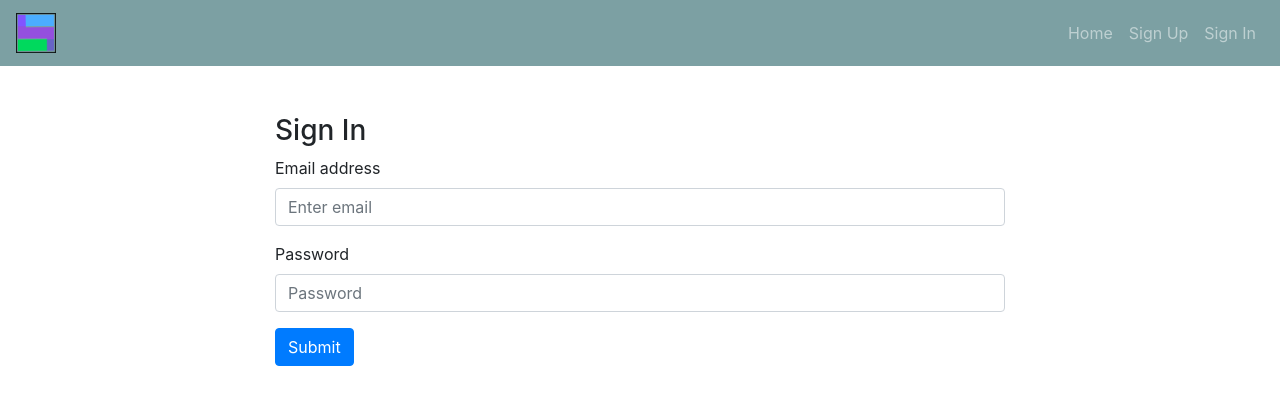
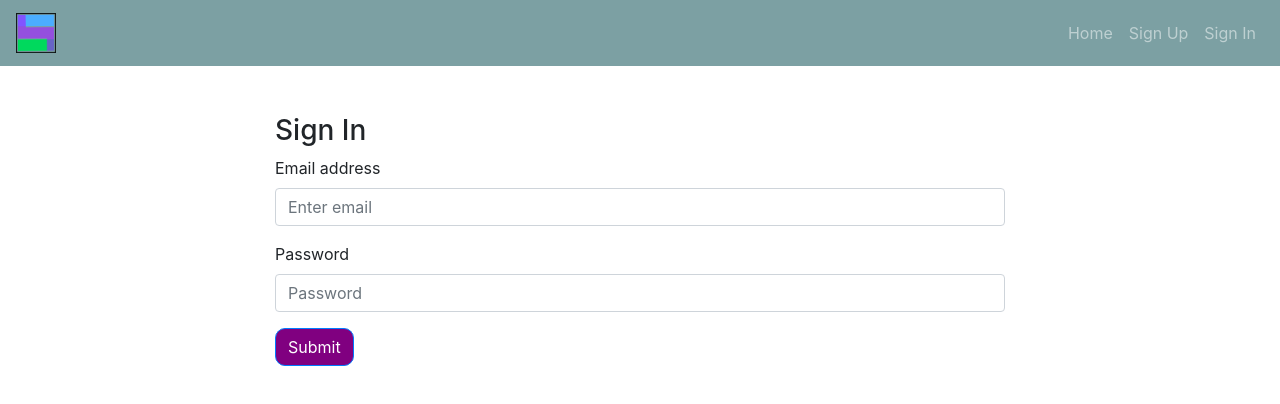
Before and after one commit to Pojo-boys/Scrumi, a React app: page /#/sign-in in a window 1280 px wide. Shown: the top 404 px of the page. Built offline with nearby package versions, Linux system fonts and the light colour scheme.

Commit message:
Added basic button styling

```diff
--- a/package.json
+++ b/package.json
@@ -19,6 +19,7 @@
     "react-dom": "^16.4.2",
     "react-router-dom": "^4.3.1",
     "resolve": "1.6.0",
+    "styled-components": "^5.2.1",
     "url-loader": "0.6.2"
   },
   "scripts": {
--- a/src/components/ChangePassword/ChangePassword.js
+++ b/src/components/ChangePassword/ChangePassword.js
@@ -74,6 +74,7 @@ class ChangePassword extends Component {
               />
             </Form.Group>
             <Button
+              className="form-submit-button"
               variant="primary"
               type="submit"
             >
--- a/src/components/SignIn/SignIn.js
+++ b/src/components/SignIn/SignIn.js
@@ -75,6 +75,7 @@ class SignIn extends Component {
               />
             </Form.Group>
             <Button
+              className="form-submit-button"
               variant="primary"
               type="submit"
             >
--- a/src/components/shared/TaskForm.js
+++ b/src/components/shared/TaskForm.js
@@ -34,6 +34,7 @@ const TaskForm = ({ task, handleSubmit, handleChange, match }) => {
           />
         </Form.Group>
         <Button
+          className="form-submit-button"
           variant="primary"
           type="submit"
         >
@@ -66,6 +67,7 @@ const TaskForm = ({ task, handleSubmit, handleChange, match }) => {
           />
         </Form.Group>
         <Button
+          className="form-submit-button"
           variant="primary"
           type="submit"
         >
--- a/src/components/tasks/task.js
+++ b/src/components/tasks/task.js
@@ -1,6 +1,7 @@
 import React, { useState, useEffect } from 'react'
 import { Link, withRouter } from 'react-router-dom'
 import { showTask, deleteTask } from '../../api/tasks'
+import Button from 'react-bootstrap/Button'
 
 const Task = (props) => {
   const [task, setTask] = useState(null)
@@ -58,8 +59,8 @@ const Task = (props) => {
             disabled
           />
           <p>{task.description}</p>
-          <button onClick={handleDelete}>Delete</button>
-          <Link to={'/task-update/' + task._id}>Update Task</Link>
+          <Button onClick={handleDelete}>Delete</Button>
+          <Link className="link" to={'/task-update/' + task._id}>Update Task</Link>
         </div>
       ) : 'Loading...'}
     </div>
--- a/src/index.scss
+++ b/src/index.scss
@@ -10,3 +10,14 @@
   background: #7CA0A3;
   display: flex;
 }
+
+.form-submit-button {
+  border-radius: 10px;
+  background-color: Purple;
+
+}
+
+.form-submit-button:hover {
+  background-color: rgb(228, 77, 228);
+  color: white;
+}
```
Also changed, not shown: 1 other file (tests, documents, lock files or other folders).
